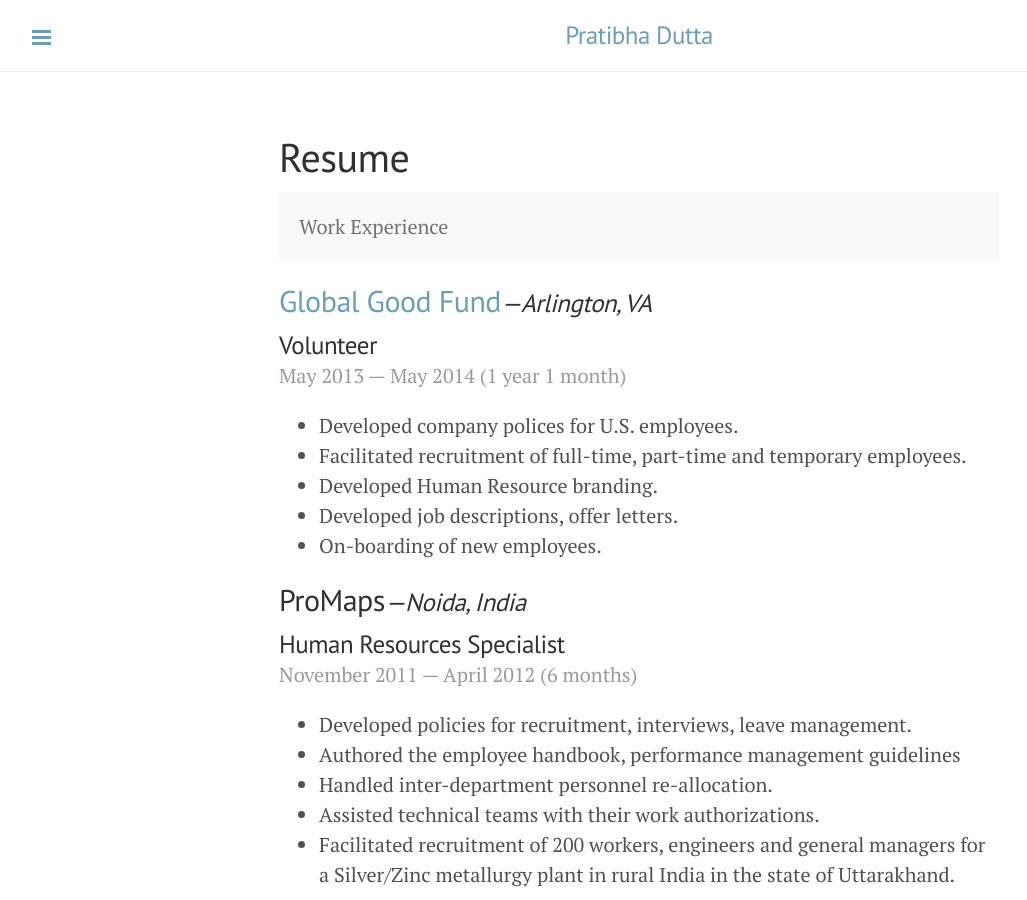
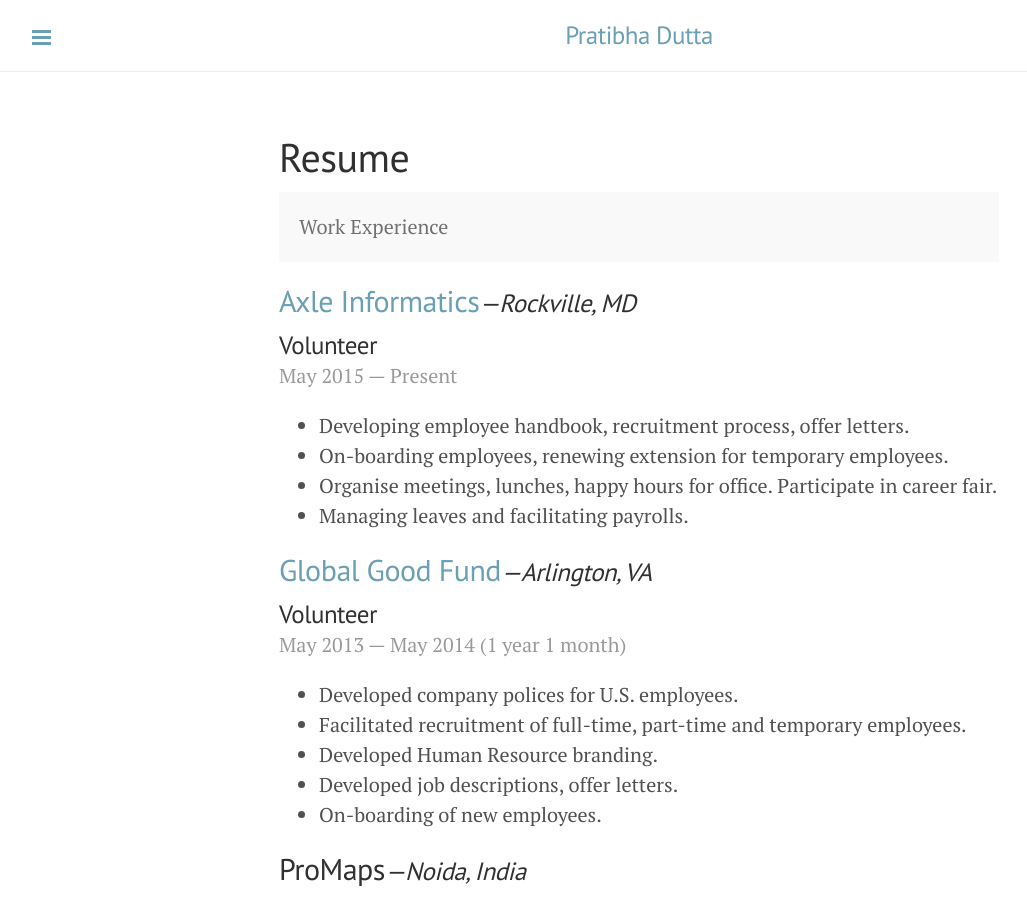
Before and after one commit to ishankapoor/pratibhadutta, a Jekyll site: the page built from resume.md, in a window 1280 px wide and 900 px high. Shown: the whole window, without its empty margins (1-1028 px from the left). Built offline with Jekyll 4.4.1, drawn with Linux system fonts in a browser that asks for light colours; Markdown is read by kramdown in place of the engine named in the settings.

Commit message:
added axle

```diff
--- a/resume.md
+++ b/resume.md
@@ -5,6 +5,15 @@
 ---
 
 <p class="message">Work Experience</p>
+
+<h2><a href="http://axleinfo.com">Axle Informatics</a><cite class="job-location">&mdash;Rockville, MD</cite></h2>
+<h3 class="job-title">Volunteer</h3>
+<div class="post-date">May 2015 &mdash; Present</div>
+
+* Developing employee handbook, recruitment process, offer letters.
+* On-boarding employees, renewing extension for temporary employees.
+* Organise meetings, lunches, happy hours for office. Participate in career fair.
+* Managing leaves and facilitating payrolls.
 
 <h2><a href="http://globalgoodfund.org">Global Good Fund</a><cite class="job-location">&mdash;Arlington, VA</cite></h2>
 <h3 class="job-title">Volunteer</h3>
```
